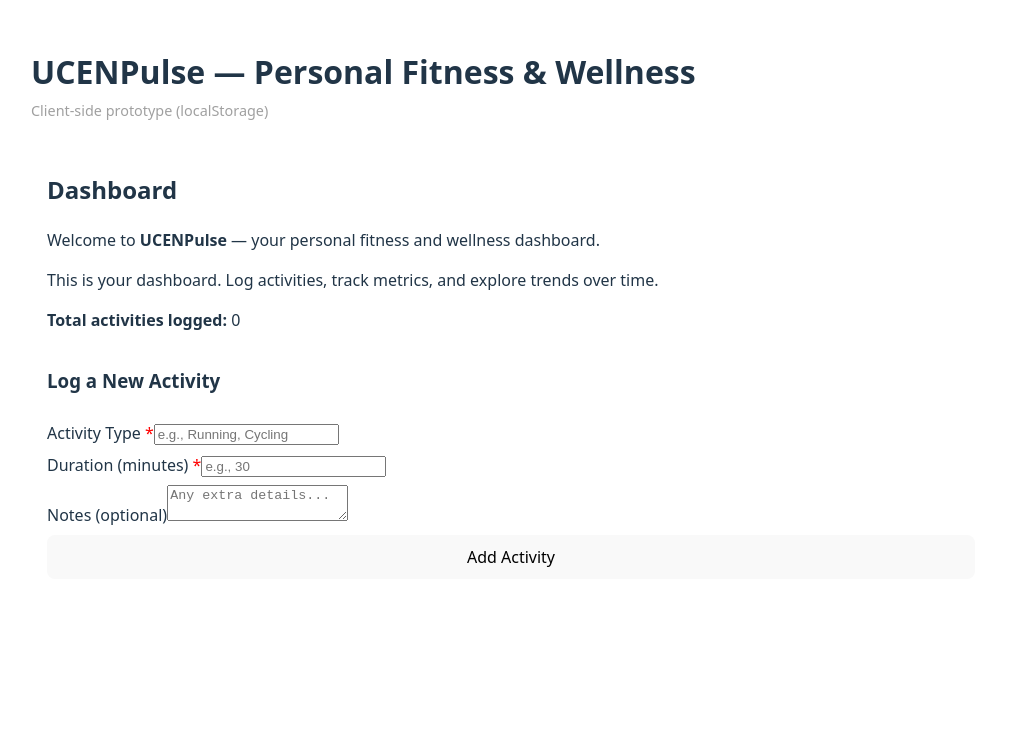
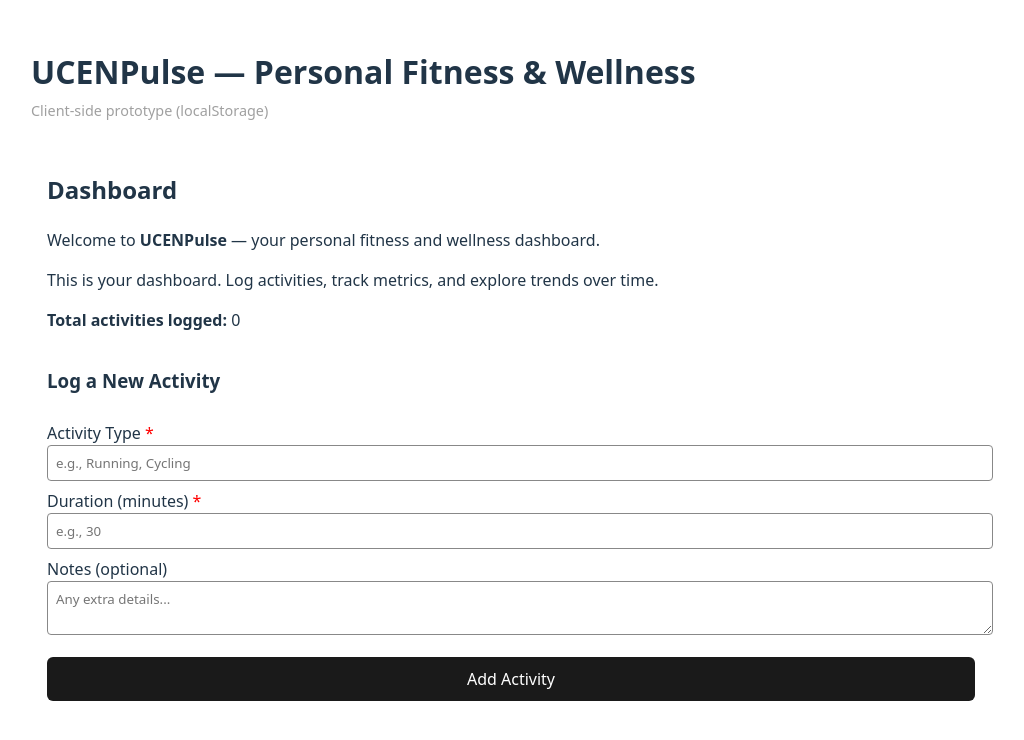
Before and after one commit to Aamir-shakil/ucenpulse, a React (Vite) app: page / in a window 1280 px wide. Shown: the top 740 px of the page, without its empty margins (129-1153 px from the left). Built offline with nearby package versions, Linux system fonts and the light colour scheme; the HTML template or start-up script is replaced by a standard one.

Commit message:
refactor:  move inline styles to styles.css for Dashboard and ActivityForm"

```diff
--- a/src/components/ActivityForm.jsx
+++ b/src/components/ActivityForm.jsx
@@ -1,4 +1,4 @@
-import React, { useState } from "react";
+import { useState } from "react";
 import { loadData, saveData } from "../storage";
 
 export default function ActivityForm({ onNewActivity }) {
@@ -27,29 +27,19 @@ export default function ActivityForm({ onNewActivity }) {
 
     saveData(updatedData);
 
-    // Optional: let parent know to refresh state
     if (onNewActivity) onNewActivity(updatedData.activities);
 
-    // Reset form
     setType("");
     setDuration("");
     setNotes("");
   };
 
   return (
-    <form
-      onSubmit={handleSubmit}
-      style={{
-        display: "flex",
-        flexDirection: "column",
-        gap: "0.5rem",
-        marginTop: "1rem",
-      }}
-    >
+    <form onSubmit={handleSubmit} className="activity-form">
       <h3>Log a New Activity</h3>
 
       <label>
-        Activity Type <span style={{ color: "red" }}>*</span>
+        Activity Type <span className="required">*</span>
         <input
           type="text"
           value={type}
@@ -60,7 +50,7 @@ export default function ActivityForm({ onNewActivity }) {
       </label>
 
       <label>
-        Duration (minutes) <span style={{ color: "red" }}>*</span>
+        Duration (minutes) <span className="required">*</span>
         <input
           type="number"
           value={duration}
--- a/src/components/Dashboard.jsx
+++ b/src/components/Dashboard.jsx
@@ -1,4 +1,4 @@
-import React, { useState, useEffect } from "react";
+import { useState, useEffect } from "react";
 import { loadData } from "../storage";
 import ActivityForm from "./ActivityForm";
 
@@ -13,7 +13,7 @@ export default function Dashboard() {
   }, []);
 
   return (
-    <section aria-labelledby="dashboard-heading" style={{ padding: "1rem" }}>
+    <section aria-labelledby="dashboard-heading" className="dashboard-section">
       <h2 id="dashboard-heading">Dashboard</h2>
 
       <p>
@@ -23,7 +23,7 @@ export default function Dashboard() {
         This is your dashboard. Log activities, track metrics, and explore trends over time.
       </p>
 
-      <div style={{ margin: "1rem 0" }}>
+      <div className="dashboard-summary">
         <strong>Total activities logged:</strong> {activities.length}
       </div>
 
--- a/src/styles.css
+++ b/src/styles.css
@@ -71,3 +71,50 @@ a:hover {
     color: #747bff;
   }
 }
+
+/* ActivityForm styling */
+.activity-form {
+  display: flex;
+  flex-direction: column;
+  gap: 0.5rem;
+  margin-top: 1rem;
+}
+
+.activity-form input,
+.activity-form textarea {
+  padding: 0.5rem;
+  border-radius: 4px;
+  border: 1px solid #888;
+  font-family: inherit;
+  width: 100%;
+}
+
+.activity-form button {
+  margin-top: 0.5rem;
+  padding: 0.6rem 1.2rem;
+  font-size: 1em;
+  border-radius: 6px;
+  border: 1px solid transparent;
+  cursor: pointer;
+  background-color: #1a1a1a;
+  color: #fff;
+  transition: border-color 0.25s;
+}
+
+.activity-form button:hover {
+  border-color: #646cff;
+}
+
+.required {
+  color: red;
+}
+
+/* Dashboard section */
+.dashboard-section {
+  padding: 1rem;
+}
+
+.dashboard-summary {
+  margin: 1rem 0;
+  font-weight: 500;
+}
```
